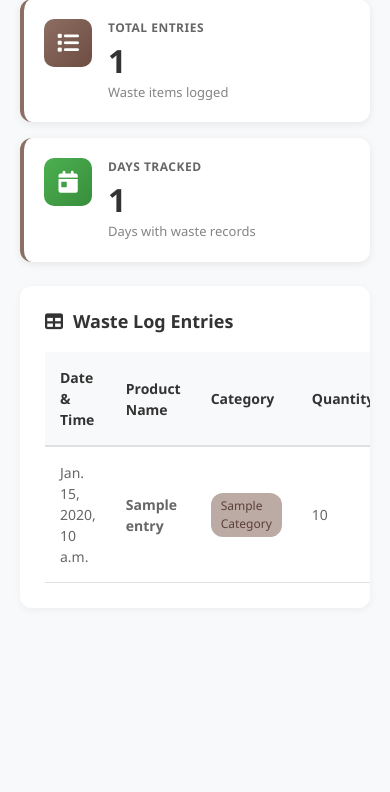
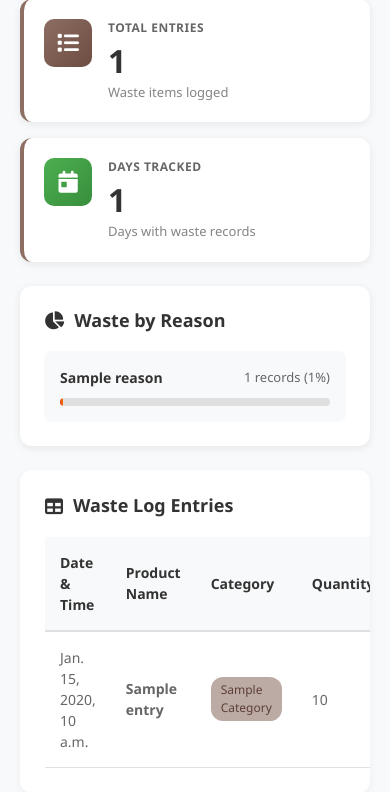
Before and after one commit to cld610101010110-lgtm/Banelo-Forecasting-DirectPostgre-main, a Django app: template baneloforecasting/dashboard/templates/dashboard/waste_tracking.html in a window 390 px wide. Shown: the part 747-1539 px from the top of the page. Before the commit the page ends 1330 px from the top, so only its background shows below. Run offline with Django 3.2, Linux system fonts and the light colour scheme; the template is opened without the code that fills it: most values are stand-ins (such as "Sample title", 1, 10 or a date in 2020).

Commit message:
Add Waste by Reason analytics and fix archived products UI
- Add Waste by Reason breakdown section to web waste tracking (matching mobile app)
- Calculate waste percentages by reason with visual progress bars
- Remove category column from archived products modal (3 columns now)
- Fix dark mode product name visibility using CSS variables
- Update all colspan references from 4 to 3 in archived products table
- Improve mobile POS style consistency across waste tracking UI

All changes maintain existing audit trail functionality where deletions are
properly logged with username in the 'deleted by' field.

```diff
--- a/baneloforecasting/dashboard/templates/dashboard/waste_tracking.html
+++ b/baneloforecasting/dashboard/templates/dashboard/waste_tracking.html
@@ -459,6 +459,73 @@
          opacity: 0.8;
      }
 
+     /* Waste by Reason Section (Mobile POS Style) */
+     .waste-by-reason-section {
+         background: var(--card-bg);
+         border-radius: 12px;
+         padding: 24px;
+         margin-bottom: 24px;
+         box-shadow: 0 2px 8px rgba(0,0,0,0.08);
+         transition: background 0.3s ease;
+     }
+
+     .section-header {
+         font-size: 18px;
+         font-weight: 600;
+         color: var(--text-primary);
+         margin-bottom: 20px;
+         display: flex;
+         align-items: center;
+         gap: 10px;
+     }
+
+     .reason-breakdown {
+         display: flex;
+         flex-direction: column;
+         gap: 16px;
+     }
+
+     .reason-item {
+         background: var(--bg-primary);
+         border-radius: 8px;
+         padding: 16px;
+         transition: background 0.3s ease;
+     }
+
+     .reason-header {
+         display: flex;
+         justify-content: space-between;
+         align-items: center;
+         margin-bottom: 10px;
+     }
+
+     .reason-name {
+         font-size: 14px;
+         font-weight: 600;
+         color: var(--text-primary);
+     }
+
+     .reason-stats {
+         font-size: 13px;
+         color: var(--text-secondary);
+         font-weight: 500;
+     }
+
+     .reason-bar-container {
+         width: 100%;
+         height: 8px;
+         background: var(--border-color);
+         border-radius: 4px;
+         overflow: hidden;
+     }
+
+     .reason-bar {
+         height: 100%;
+         background: linear-gradient(90deg, #D84315 0%, #FF6F00 100%);
+         transition: width 0.3s ease;
+         border-radius: 4px;
+     }
+
      /* Waste Table */
      .waste-table-container {
          background: var(--card-bg);
@@ -788,6 +855,29 @@
         </div>
     </div>
 
+    <!-- Waste by Reason (Mobile POS Style) -->
+    {% if waste_by_reason %}
+    <div class="waste-by-reason-section">
+        <h2 class="section-header">
+            <i class="fas fa-chart-pie"></i>
+            Waste by Reason
+        </h2>
+        <div class="reason-breakdown">
+            {% for item in waste_by_reason %}
+            <div class="reason-item">
+                <div class="reason-header">
+                    <span class="reason-name">{{ item.reason }}</span>
+                    <span class="reason-stats">{{ item.count }} records ({{ item.percentage }}%)</span>
+                </div>
+                <div class="reason-bar-container">
+                    <div class="reason-bar" style="width: {{ item.percentage }}%"></div>
+                </div>
+            </div>
+            {% endfor %}
+        </div>
+    </div>
+    {% endif %}
+
     <!-- Waste Table -->
     <div class="waste-table-container">
         <h2 class="table-header">
```
Also changed, not shown: baneloforecasting/dashboard/templates/dashboard/inventory.html (+4 -16 lines), baneloforecasting/dashboard/views.py (+37 -1 lines).
